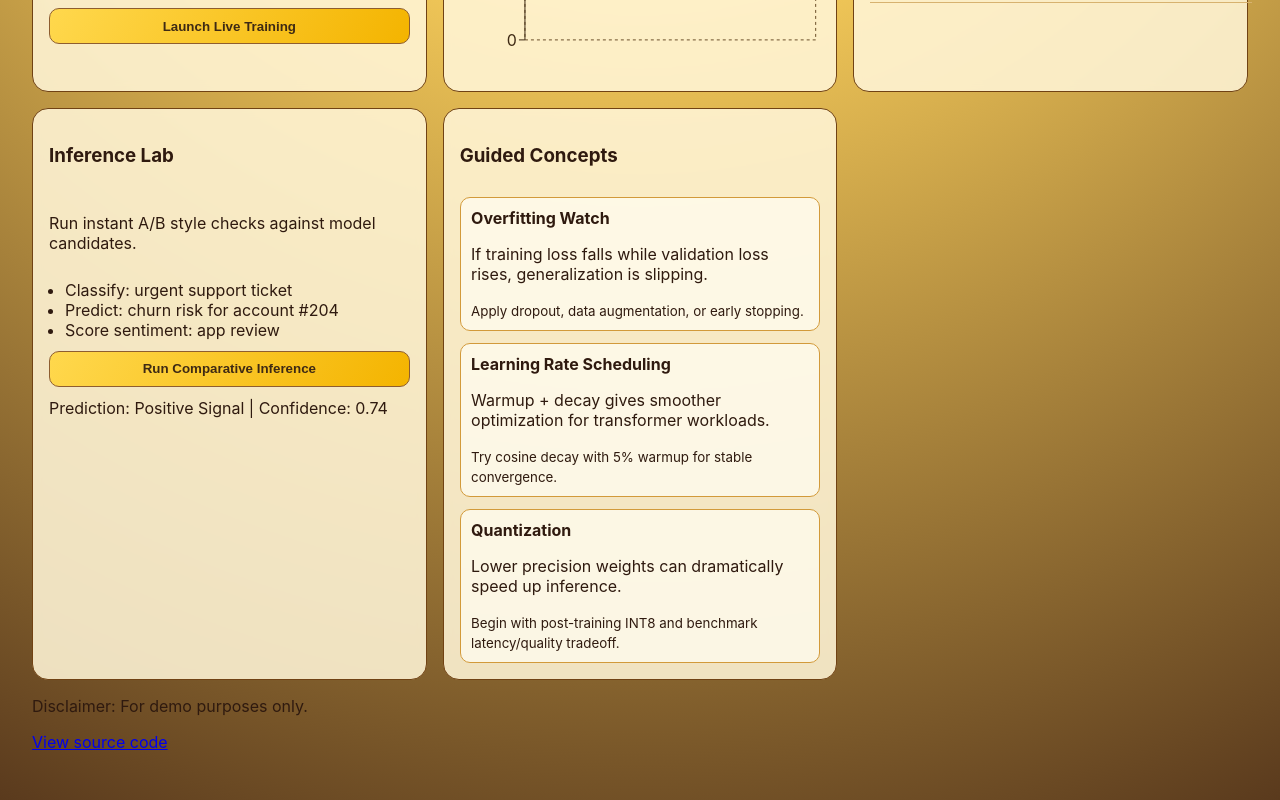
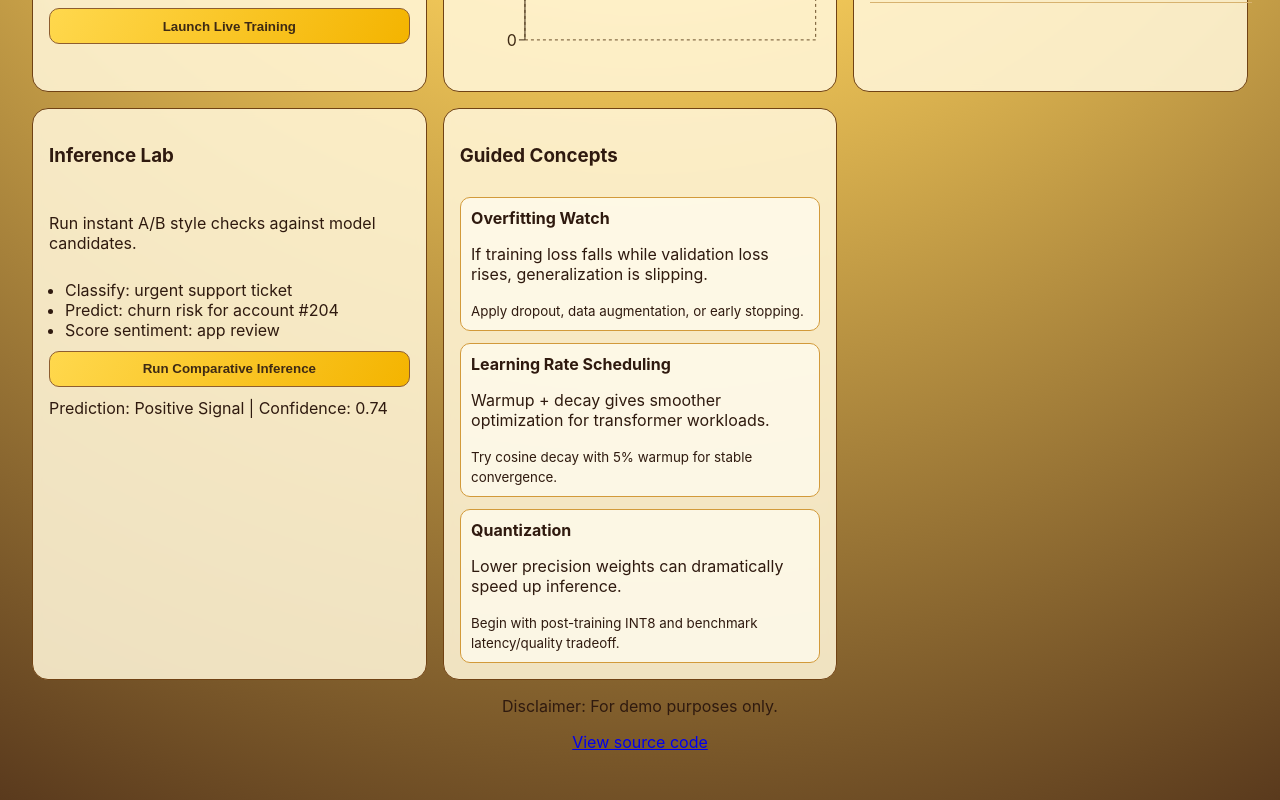
Before and after one commit to alexasamoah/ai-trainer-dashboard, a React (Vite) app in the folder apps/web/: page / in a window 1280 px wide. Shown: the part 513-1313 px from the top of the page. Built offline with nearby package versions, Linux system fonts and the light colour scheme.

Commit message:
Update DashboardPage.tsx

```diff
--- a/apps/web/src/pages/DashboardPage.tsx
+++ b/apps/web/src/pages/DashboardPage.tsx
@@ -82,7 +82,7 @@ export function DashboardPage() {
         </SectionCard>
       </div>
 
-<footer className="dashboard-footer">
+<footer className="dashboard-footer" style={{ textAlign: "center" }}>
   <p>Disclaimer: For demo purposes only.</p>
   <p>
     <a
```
